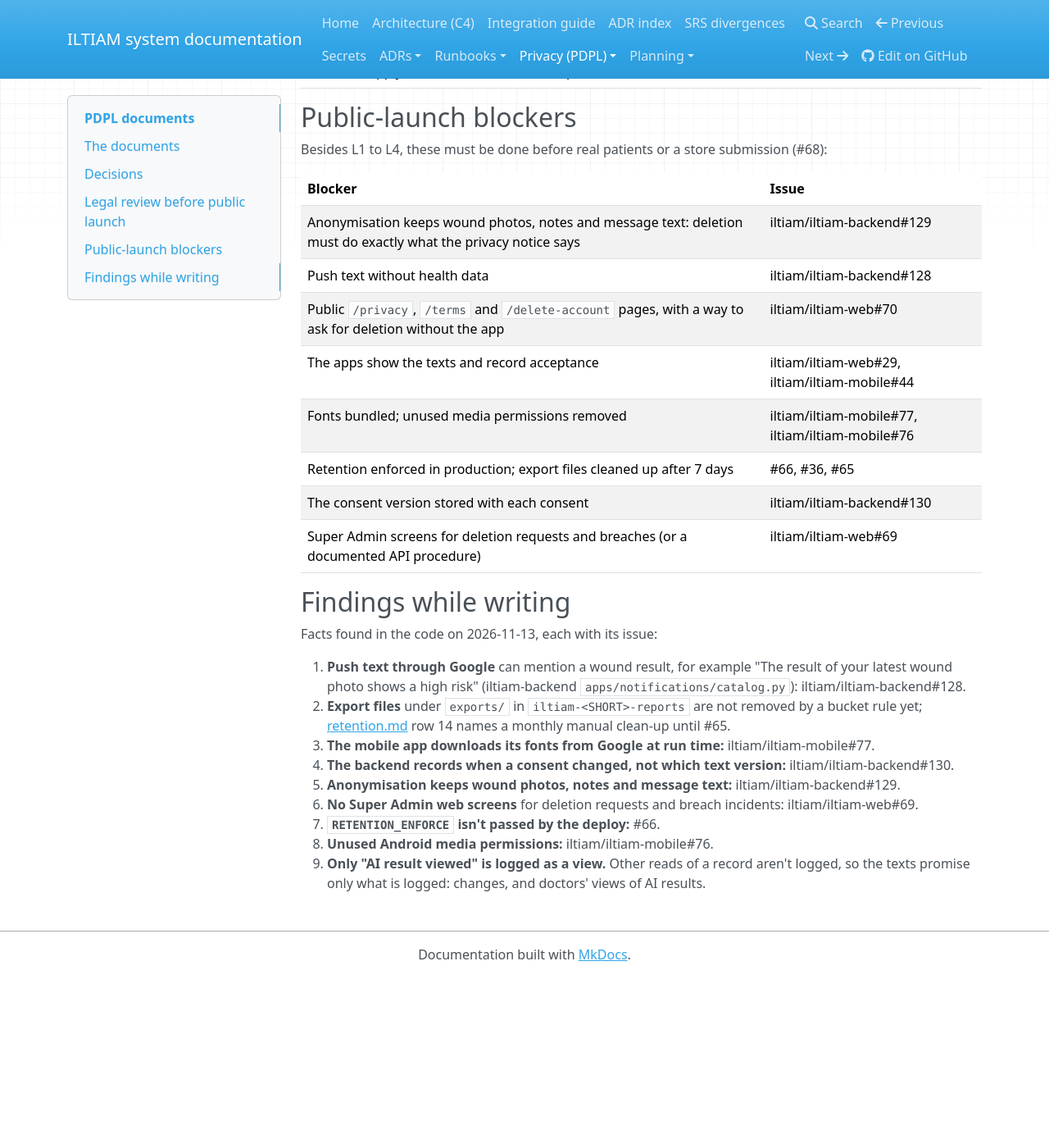
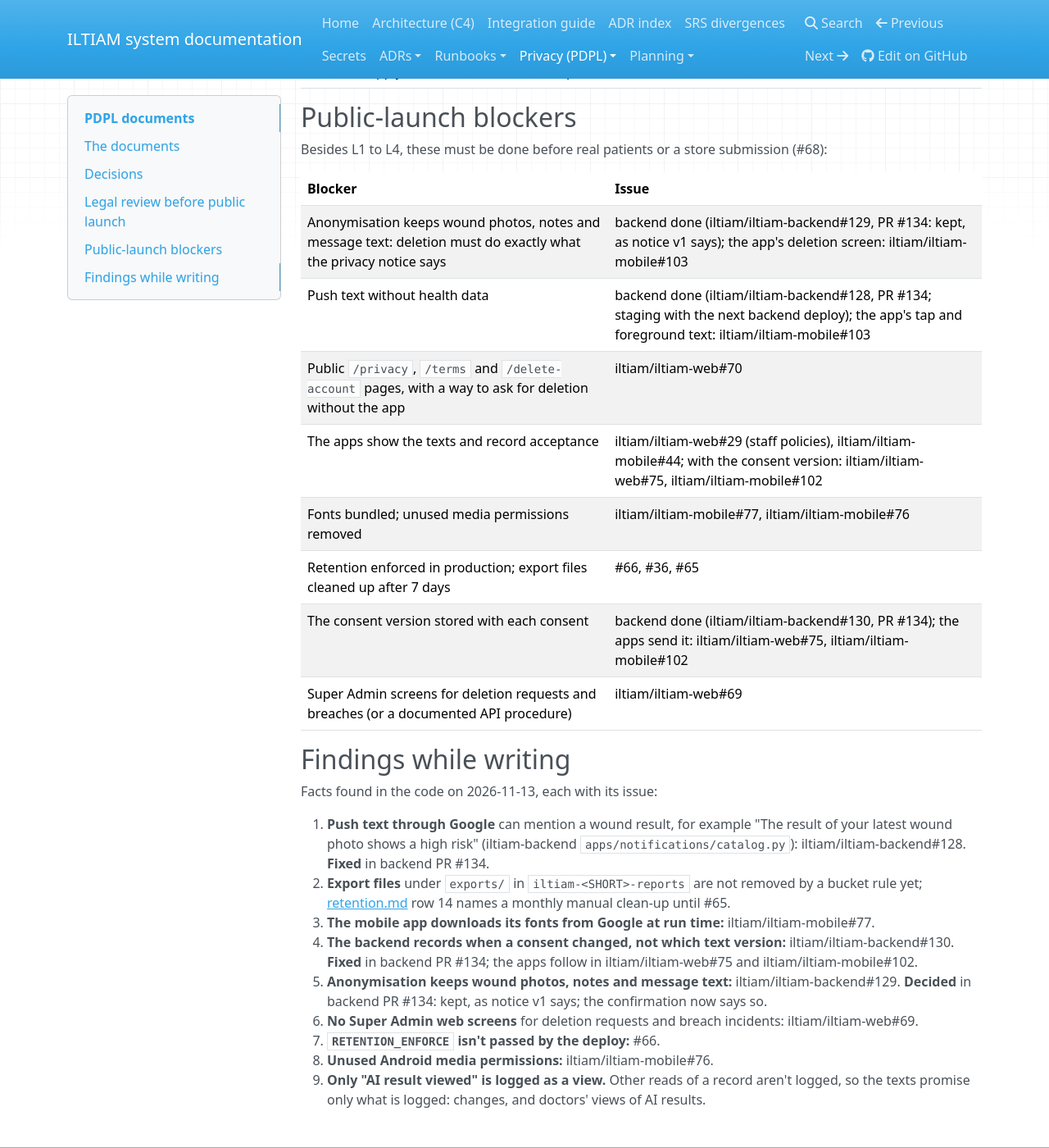
Before and after one commit to iltiam/iltiam-deployment, an MkDocs documentation site: the page built from docs/privacy/index.md, in a window 1280 px wide and 1400 px high, scrolled down 3007 px. Shown: the whole window at 82% size. Built offline with MkDocs 1.6.1, drawn with Linux system fonts in a browser that asks for light colours; before the commit the page ends 4199 px from its top, so only the background shows below that.

Commit message:
docs(privacy): record backend #128, #129 and #130 (PR #134) (#74)
- ropa.md: push and SMS text hold no health data (#128); the Firebase row
  lists what still reaches Google, including the payload's kind, which can
  show the type of event for a device; future SMS alerts are generic.
- rights-map.md section 6: what deletion keeps, decided item by item (#129,
  as privacy-notice-v1 section 7 says), with its tests; the app's deletion
  screen follows in iltiam/iltiam-mobile#103.
- consent-texts.md: the backend stores the version ID of every consent
  change (#130); the apps send it in iltiam/iltiam-web#75 and
  iltiam/iltiam-mobile#102. The new-patient form link pointed to
  iltiam/iltiam-web#29 (account activation); it is iltiam/iltiam-web#75.
- index.md: the three launch blockers and findings marked done in the
  backend, with their app follow-ups.

```diff
--- a/docs/privacy/index.md
+++ b/docs/privacy/index.md
@@ -65,24 +65,24 @@ Besides L1 to L4, these must be done before real patients or a store submission
 
 | Blocker | Issue |
 |---|---|
-| Anonymisation keeps wound photos, notes and message text: deletion must do exactly what the privacy notice says | iltiam/iltiam-backend#129 |
-| Push text without health data | iltiam/iltiam-backend#128 |
+| Anonymisation keeps wound photos, notes and message text: deletion must do exactly what the privacy notice says | backend done (iltiam/iltiam-backend#129, PR #134: kept, as notice v1 says); the app's deletion screen: iltiam/iltiam-mobile#103 |
+| Push text without health data | backend done (iltiam/iltiam-backend#128, PR #134; staging with the next backend deploy); the app's tap and foreground text: iltiam/iltiam-mobile#103 |
 | Public `/privacy`, `/terms` and `/delete-account` pages, with a way to ask for deletion without the app | iltiam/iltiam-web#70 |
-| The apps show the texts and record acceptance | iltiam/iltiam-web#29, iltiam/iltiam-mobile#44 |
+| The apps show the texts and record acceptance | iltiam/iltiam-web#29 (staff policies), iltiam/iltiam-mobile#44; with the consent version: iltiam/iltiam-web#75, iltiam/iltiam-mobile#102 |
 | Fonts bundled; unused media permissions removed | iltiam/iltiam-mobile#77, iltiam/iltiam-mobile#76 |
 | Retention enforced in production; export files cleaned up after 7 days | #66, #36, #65 |
-| The consent version stored with each consent | iltiam/iltiam-backend#130 |
+| The consent version stored with each consent | backend done (iltiam/iltiam-backend#130, PR #134); the apps send it: iltiam/iltiam-web#75, iltiam/iltiam-mobile#102 |
 | Super Admin screens for deletion requests and breaches (or a documented API procedure) | iltiam/iltiam-web#69 |
 
 ## Findings while writing
 
 Facts found in the code on 2026-11-13, each with its issue:
 
-1. **Push text through Google** can mention a wound result, for example "The result of your latest wound photo shows a high risk" (iltiam-backend `apps/notifications/catalog.py`): iltiam/iltiam-backend#128.
+1. **Push text through Google** can mention a wound result, for example "The result of your latest wound photo shows a high risk" (iltiam-backend `apps/notifications/catalog.py`): iltiam/iltiam-backend#128. **Fixed** in backend PR #134.
 2. **Export files** under `exports/` in `iltiam-<SHORT>-reports` are not removed by a bucket rule yet; [retention.md](retention.md) row 14 names a monthly manual clean-up until #65.
 3. **The mobile app downloads its fonts from Google at run time:** iltiam/iltiam-mobile#77.
-4. **The backend records when a consent changed, not which text version:** iltiam/iltiam-backend#130.
-5. **Anonymisation keeps wound photos, notes and message text:** iltiam/iltiam-backend#129.
+4. **The backend records when a consent changed, not which text version:** iltiam/iltiam-backend#130. **Fixed** in backend PR #134; the apps follow in iltiam/iltiam-web#75 and iltiam/iltiam-mobile#102.
+5. **Anonymisation keeps wound photos, notes and message text:** iltiam/iltiam-backend#129. **Decided** in backend PR #134: kept, as notice v1 says; the confirmation now says so.
 6. **No Super Admin web screens** for deletion requests and breach incidents: iltiam/iltiam-web#69.
 7. **`RETENTION_ENFORCE` isn't passed by the deploy:** #66.
 8. **Unused Android media permissions:** iltiam/iltiam-mobile#76.
```
Also changed, not shown: docs/privacy/consent-texts.md (+7 -6 lines), docs/privacy/rights-map.md (+3 -2 lines), docs/privacy/ropa.md (+3 -3 lines).
